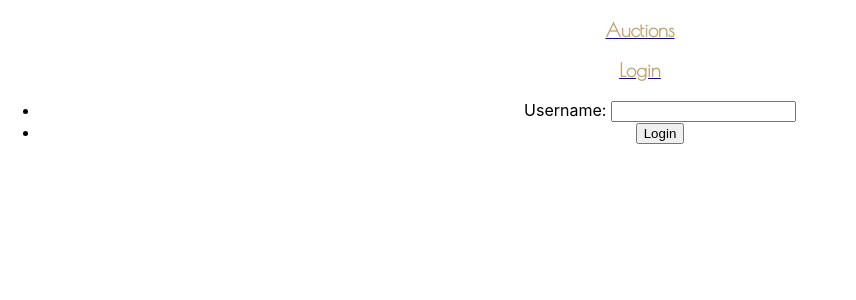
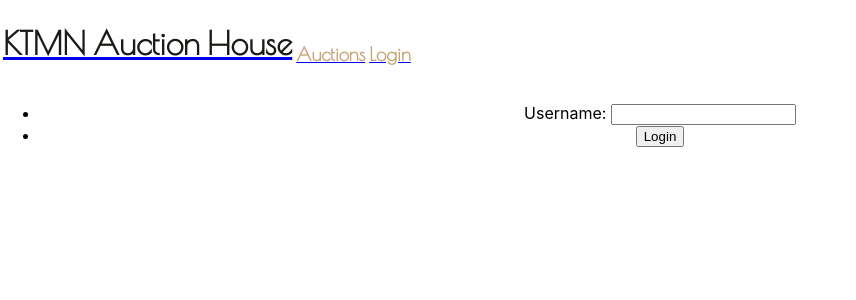
Before and after one commit to KBriannaCollins/AuctionHouseSystem, a React (Create React App) app in the folder auctionhouse-frontend/: page /login in a window 1280 px wide. Shown: the top 300 px of the page, without its empty margins (0-856 px from the left). Built offline with nearby package versions, Linux system fonts and the light colour scheme; no server answers.

Commit message:
Sass and fixing
Some styling fixed and making thigns work a little better

```diff
--- a/auctionhouse-frontend/src/components/bidform.component.js
+++ b/auctionhouse-frontend/src/components/bidform.component.js
@@ -17,6 +17,8 @@ class BidForm extends Component {
     handleBidChange(e){
         let newBid = Object.assign({}, this.props.bid);
         newBid['amount'] = parseInt(e.target.value);
+        newBid['bidder_id'] = this.props.user._id
+        console.log(this.props)
         this.props.dispatch({type: 'handleBidChange', bid: newBid})
         console.log(this.props.bid)
     }
@@ -42,8 +44,9 @@ class BidForm extends Component {
 }
 
 function mapStateToProps(state){
-    const { bid } = state;
-    return { bid: bid }
+    const { bid, user } = state;
+    return { bid: bid,
+             user: user }
 }
 
 export default connect(mapStateToProps)(BidForm);
--- a/auctionhouse-frontend/src/components/routing.component.js
+++ b/auctionhouse-frontend/src/components/routing.component.js
@@ -6,12 +6,31 @@ import '../sass/nav.scss';
 
 class Routing extends Component{
     render(){
-        return <Router>
-            <Link to='/auctions' className='nav_link'><h3>Auctions</h3></Link>
-            <Link to='/login' className='nav_link'><h3>Login</h3></Link>
-            <Route path='/auctions/:id' component={BidForm}/>
-            <Route path="/login" component={Login}/>
-        </Router>
+        return (
+        <>
+            <Router>
+                <table>
+                    <tbody>
+                        <tr>
+                            <td>
+                                <Link to='/' className='nav_link'><h1>KTMN Auction House</h1></Link>
+                            </td>
+                            <td>
+                                <Link to='/auctions/1' className='nav_link'><h3>Auctions</h3></Link>
+                            </td>
+                            <td>
+                                <Link to='/login' className='nav_link'><h3>Login</h3></Link>
+                            </td>
+                        </tr>
+                    </tbody>
+                </table>
+                <Route path='/auctions/:id' component={BidForm}/>
+                <Route path="/login" component={Login}/>
+            </Router>
+        </>
+        )
+
+
     }
 }
 
--- a/auctionhouse-frontend/src/sass/nav.scss
+++ b/auctionhouse-frontend/src/sass/nav.scss
@@ -23,3 +23,8 @@
         color: $ah-gold;
     }
 }
+
+td {
+    margin: 0 auto;
+    vertical-align: bottom;
+}
```
